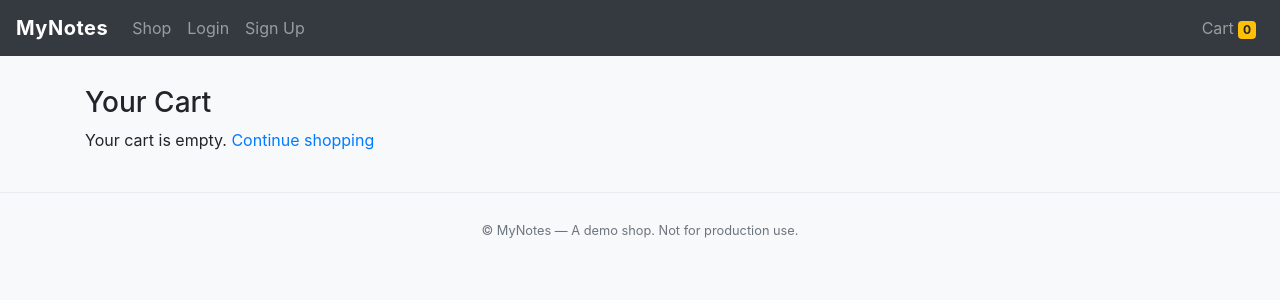
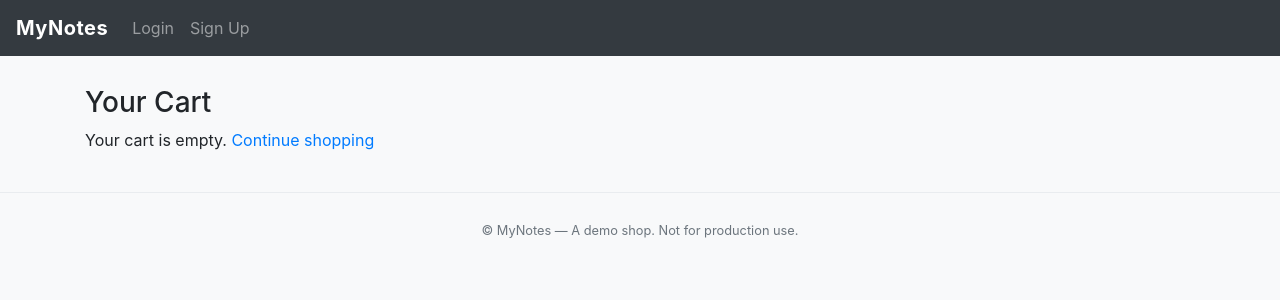
Before and after one commit to DourFalcon/Shopy, a Flask app: page /cart in a window 1280 px wide. Shown: the top 300 px of the page. Run offline with Flask 3, Linux system fonts and the light colour scheme; some libraries are stand-ins or nearby versions.

Commit message:
fix(navbar): show shop and cart only for authenticated users

```diff
--- a/Website/Templates/base.html
+++ b/Website/Templates/base.html
@@ -30,18 +30,19 @@
       <div class="collapse navbar-collapse" id="navbar">
         <div class="navbar-nav">
           {% if user.is_authenticated %}
-          <a class="nav-item nav-link" id="home" href="{{ url_for('views.home') }}">Home</a>
-          <a class="nav-item nav-link" id="shop" href="{{ url_for('views.shop') }}">Shop</a>
-          <a class="nav-item nav-link" id="logout" href="{{ url_for('auth.logout') }}">Logout</a>
+            <a class="nav-item nav-link" id="home" href="{{ url_for('views.home') }}">Home</a>
+            <a class="nav-item nav-link" id="shop" href="{{ url_for('views.shop') }}">Shop</a>
+            <a class="nav-item nav-link" id="logout" href="{{ url_for('auth.logout') }}">Logout</a>
           {% else %}
-          <a class="nav-item nav-link" id="shop" href="{{ url_for('views.shop') }}">Shop</a>
-          <a class="nav-item nav-link" id="login" href="{{ url_for('auth.login') }}">Login</a>
-          <a class="nav-item nav-link" id="signUp" href="{{ url_for('auth.sign_up') }}">Sign Up</a>
+            <a class="nav-item nav-link" id="login" href="{{ url_for('auth.login') }}">Login</a>
+            <a class="nav-item nav-link" id="signUp" href="{{ url_for('auth.sign_up') }}">Sign Up</a>
           {% endif %}
         </div>
+        {% if user.is_authenticated %}
         <div class="navbar-nav ml-auto">
           <a class="nav-item nav-link" href="{{ url_for('views.cart') }}">Cart <span class="badge badge-cart">{{ cart_count or 0 }}</span></a>
         </div>
+        {% endif %}
       </div>
     </nav>
 
```
